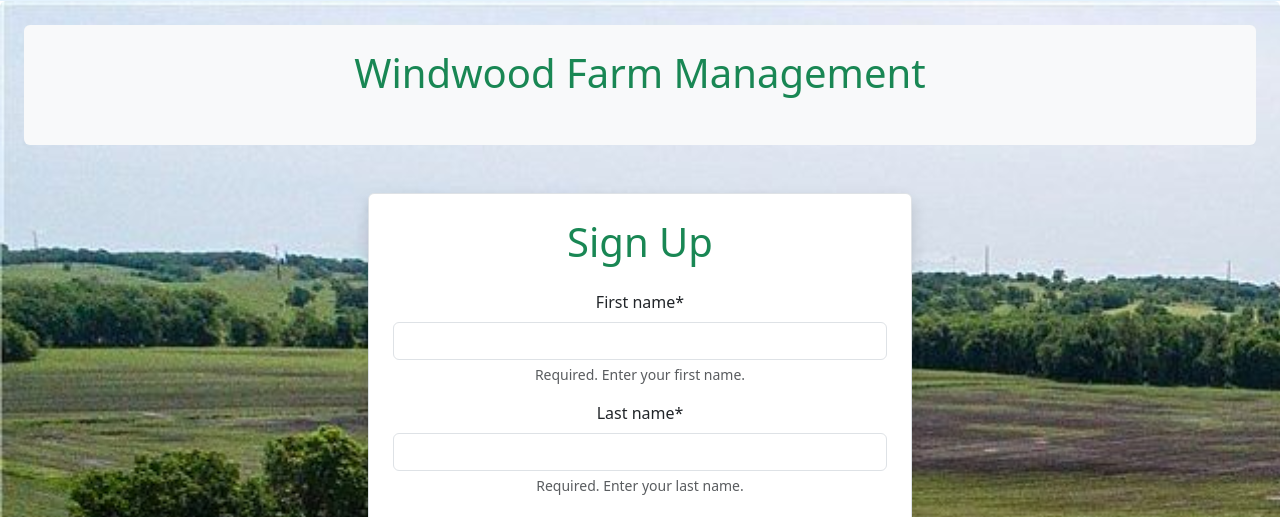
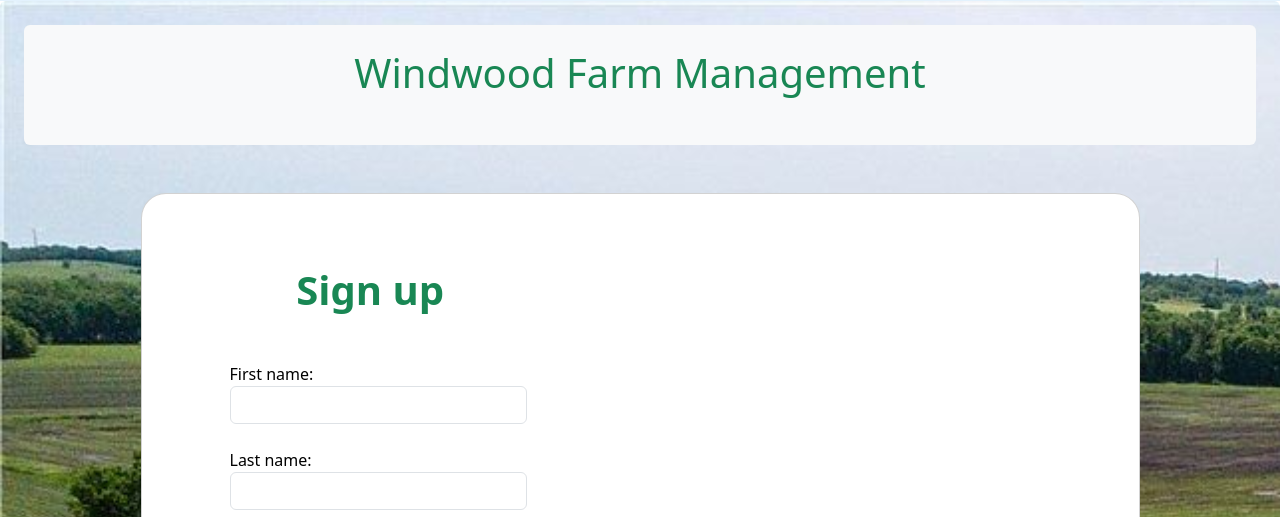
Before and after one commit to SheilaAbby/farm-management, a Django app: page /sign-up/ in a window 1280 px wide. Shown: the part 86-603 px from the top of the page. Run offline with Django 4.2, Linux system fonts and the light colour scheme; some libraries are stand-ins or nearby versions.

Commit message:
Updated sign up page

```diff
--- a/farm_management_web/settings.py
+++ b/farm_management_web/settings.py
@@ -22,12 +22,12 @@
 # See https://docs.djangoproject.com/en/4.2/howto/deployment/checklist/
 
 # SECURITY WARNING: keep the secret key used in production secret!
-SECRET_KEY = 'django-insecure-ud0s&nd05$w$3c^-amf602-rlj39!&gi#qdftmxg47dqg%+-da'
+SECRET_KEY = os.getenv('SECRET_KEY')
 
 # SECURITY WARNING: don't run with debug turned on in production!
 DEBUG = True
 
-ALLOWED_HOSTS = []
+ALLOWED_HOSTS = ['c750-3-227-49-158.ngrok-free.app', 'localhost']
 
 
 # Application definition
--- a/main/forms.py
+++ b/main/forms.py
@@ -5,10 +5,27 @@
 from django.contrib.auth.forms import PasswordResetForm
 
 class RegisterForm(UserCreationForm):
-    email = forms.EmailField(max_length=30, help_text='Required. Enter your email address.')
-    first_name = forms.CharField(max_length=30, help_text='Required. Enter your first name.')
-    last_name = forms.CharField(max_length=30, help_text='Required. Enter your last name.')
-    role = forms.ChoiceField(choices=[('farmer', 'Farmer'), ('field_agent', 'Field Agent'), ('lead_agronomist', 'Lead Agronomist'), ('manager', 'Manager/Staff')])
+    email = forms.EmailField(max_length=254, help_text='Required. Enter your email address.',
+                             widget = forms.TextInput(
+                                 attrs = {"class": "form-control"}))
+    first_name = forms.CharField(max_length=30, help_text='Required. Enter your first name.',
+                                 widget = forms.TextInput(
+                                    attrs = {"class": "form-control"}))
+    last_name = forms.CharField(max_length=30, help_text='Required. Enter your last name.',
+                                widget = forms.TextInput(
+                                    attrs = {"class": "form-control"}))
+    username = forms.CharField(max_length=30, help_text='Required. Enter a Username.',
+                                widget = forms.TextInput(
+                                    attrs = {"class": "form-control"}))
+    role = forms.ChoiceField(choices=[('farmer', 'Farmer'), ('field_agent', 'Field Agent'), ('lead_agronomist', 'Lead Agronomist'), ('manager', 'Manager/Staff')],
+                             widget = forms.Select(
+                                 attrs = {"class": "form-control"}))
+
+    def __init__(self, *args, **kwargs):
+        super(RegisterForm, self).__init__(*args, **kwargs)
+        # Set the widget attributes for password fields
+        self.fields['password1'].widget.attrs.update({'class': 'form-control'})
+        self.fields['password2'].widget.attrs.update({'class': 'form-control'})
 
     class Meta:
         model = CustomUser
--- a/main/templates/main/base.html
+++ b/main/templates/main/base.html
@@ -4,7 +4,7 @@
   <head>
     <meta charset="UTF-8" />
     <meta name="viewport" content="width=device-width, initial-scale=1.0" />
-    <title>{% block title %}Windwood Farm Management.{% endblock %}</title>
+    <title>{% block title %}Windwood Farm Management{% endblock %}</title>
     <link
       href="https://cdn.jsdelivr.net/npm/bootstrap@5.3.2/dist/css/bootstrap.min.css"
       rel="stylesheet"
--- /dev/null
+++ b/main/templates/registration/custom_signup.html
@@ -0,0 +1,104 @@
+{% extends 'main/base.html' %}
+{% load static %}
+{% block title %}Sign Up{% endblock %}
+{% block content %}
+<div class="container my-5 container h-100">
+  <div class="row d-flex justify-content-center align-items-center h-100">
+    <div class="col-lg-12 col-xl-11">
+      <div class="card text-black" style="border-radius: 25px">
+        <div class="card-body p-md-5">
+          <div class="row justify-content-center">
+            <div class="col-md-10 col-lg-6 col-xl-5 order-2 order-lg-1">
+              <p class="text-center text-success h1 fw-bold mb-5 mx-1 mx-md-4 mt-4">
+                Sign up
+              </p>
+              <form method="post" class="mx-1 mx-md-4">
+                {% csrf_token %} {% if form.errors %}
+                <div class="alert alert-danger">
+                  <strong>Error:</strong> Please check the following fields:
+                  <ul>
+                    {% for field in form %} {% for error in field.errors %}
+                    <li>{{ field.label_tag }}: {{ error }}</li>
+                    {% endfor %} {% endfor %}
+                  </ul>
+                </div>
+                {% endif %}
+
+                <div class="d-flex flex-row align-items-center mb-4">
+                  <i class="fas fa-user fa-lg me-3 fa-fw"></i>
+                  <div class="form-outline flex-fill mb-0">
+                   {{ form.first_name.label_tag }}
+                   {{ form.first_name }}
+                  </div>
+                </div>
+
+                <div class="d-flex flex-row align-items-center mb-4">
+                  <i class="fas fa-user fa-lg me-3 fa-fw"></i>
+                  <div class="form-outline flex-fill mb-0">
+                     {{ form.last_name.label_tag }}
+                     {{ form.last_name }}
+                  </div>
+                </div>
+
+                <div class="d-flex flex-row align-items-center mb-4">
+                  <i class="fas fa-user fa-lg me-3 fa-fw"></i>
+                  <div class="form-outline flex-fill mb-0">
+                     {{ form.username.label_tag }}
+                     {{ form.username }}
+                  </div>
+                </div>
+
+                <div class="d-flex flex-row align-items-center mb-4">
+                  <i class="fas fa-user fa-lg me-3 fa-fw"></i>
+                      <div class="form-outline flex-fill mb-0">
+                      {{ form.role.label_tag }}
+                      {{ form.role }}
+                      </div>
+                </div>
+
+                <div class="d-flex flex-row align-items-center mb-4">
+                  <i class="fas fa-envelope fa-lg me-3 fa-fw"></i>
+                  <div class="form-outline flex-fill mb-0">
+                    {{ form.email.label_tag }}
+                    {{ form.email }}
+                  </div>
+                </div>
+
+                <div class="d-flex flex-row align-items-center mb-4">
+                  <i class="fas fa-lock fa-lg me-3 fa-fw"></i>
+                  <div class="form-outline flex-fill mb-0">
+                     {{ form.password1.label_tag }}
+                     {{ form.password1 }}
+                  </div>
+                </div>
+
+                <div class="d-flex flex-row align-items-center mb-4">
+                  <i class="fas fa-key fa-lg me-3 fa-fw"></i>
+                  <div class="form-outline flex-fill mb-0">
+                   {{ form.password2.label_tag }}
+                   {{ form.password2 }}
+                  </div>
+                </div>
+
+                <div class="form-check d-flex justify-content-center mb-5">
+                  <label class="form-check-label" for="form2Example3">
+                    Have an account? <a href="/login">Login</a>
+                  </label>
+                </div>
+
+                <div class="d-flex justify-content-center mx-4 mb-3 mb-lg-4">
+                  <button type="submit" class="btn btn-success">Register</button>
+                </div>
+              </form>
+            </div>
+            <div
+              class="col-md-10 col-lg-6 col-xl-7 d-flex align-items-center order-1 order-lg-2">
+              <img src="https://mdbcdn.b-cdn.net/img/Photos/new-templates/bootstrap-registration/draw1.webp" class="img-fluid" alt="Windwood Farm Management Logo">
+            </div>
+          </div>
+        </div>
+      </div>
+    </div>
+  </div>
+</div>
+{% endblock %}
--- a/main/templates/registration/sign_up.html
+++ /dev/null
@@ -1,15 +0,0 @@
-{% extends 'main/base.html' %}
-{% block title %}Sign Up{% endblock %}
-{% load crispy_forms_tags %}
-{% block content %}
-<div class="d-flex justify-content-center align-items-center vh-150">
-<div class="text-center border p-4 shadow rounded" style="background-color: white">
-<form method="post">
-<h1 class="mb-4 text-success">Sign Up</h1>
-{% csrf_token %}{{form|crispy}}
-<p>Have an account? <a href="/login">Login</a></p>
-<button type="submit" class="btn btn-success">Register</button>
-</form>
-</div>
-</div>
-{% endblock %}
--- a/main/urls.py
+++ b/main/urls.py
@@ -7,7 +7,7 @@
     path('index', views.index, name='index'),
     path('login/', views.login_view, name='login'),
     path('logout/', views.custom_logout_view, name='logout'),
-    path('sign-up/', views.sign_up, name='sign_up'),
+    path('sign-up/', views.sign_up, name='custom_signup'),
     path('farmer_home/', views.farmer_home, name='farmer_home'),
     path('field_agent_home/', views.field_agent_home, name='field_agent_home'),
     path('lead_agronomist_home/', views.lead_agronomist_home, name='lead_agronomist_home'),
--- a/main/views.py
+++ b/main/views.py
@@ -42,7 +42,7 @@
             msg = 'form is invalid'
     else:
             form =  form = RegisterForm()
-    return render(request, 'registration/sign_up.html', {'form': form, 'msg': msg})
+    return render(request, 'registration/custom_signup.html', {'form': form, 'msg': msg})
 
 def login_view(request):
     form = LoginForm(request.POST or None)
--- a/static/css/custom.css
+++ b/static/css/custom.css
@@ -3,7 +3,7 @@
     background-repeat: no-repeat;
     background-size: cover;
     animation: backgroundAnimation 20s linear infinite; /* Adjust the duration as needed */
-    background-image: url("/static/images/background5.jpeg"); /* Relative or absolute URL to your image */
+    background-image: url("/static/images/background3.jpeg"); /* Relative or absolute URL to your image */
 }
 
 @keyframes backgroundAnimation {
```
